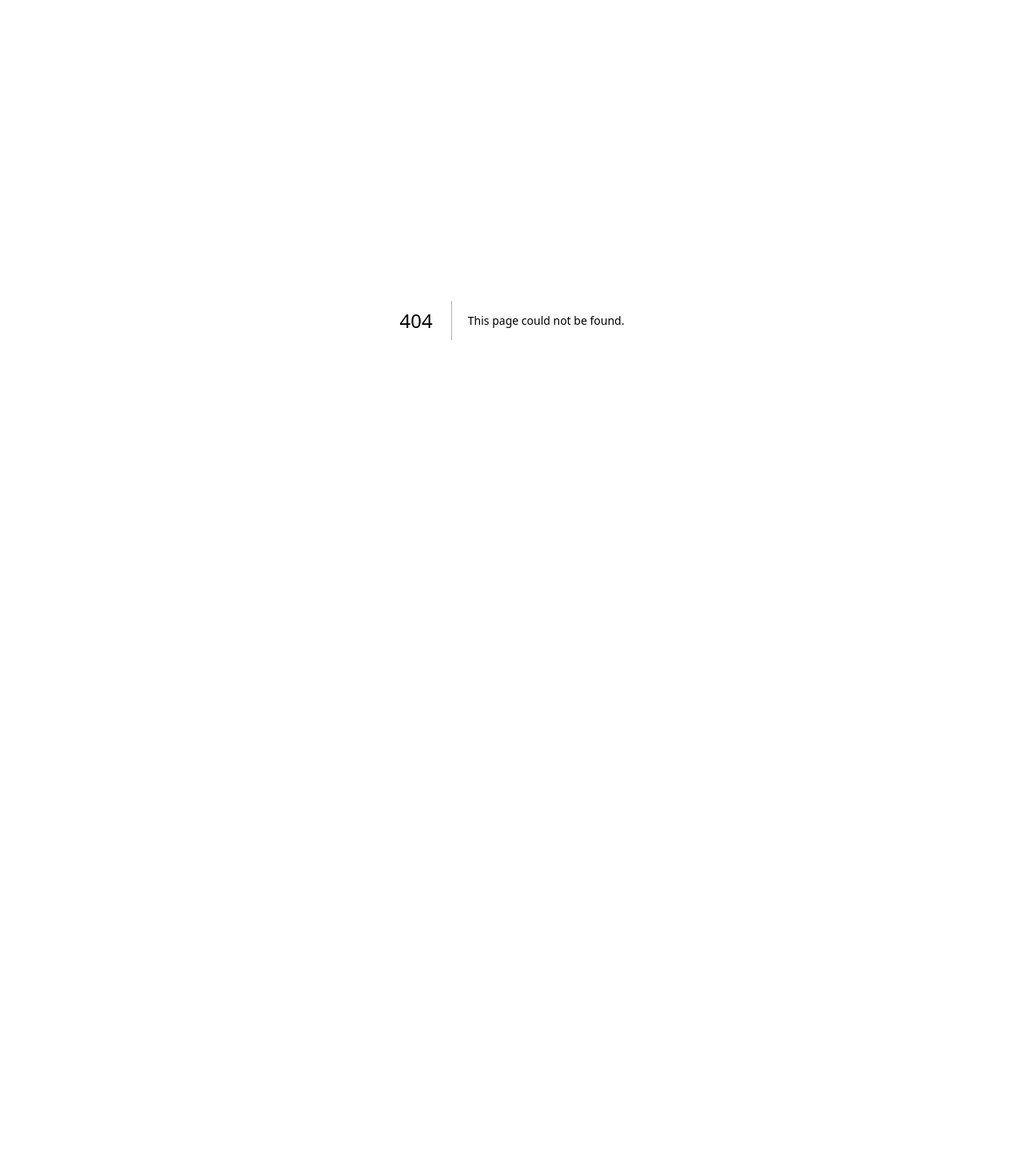
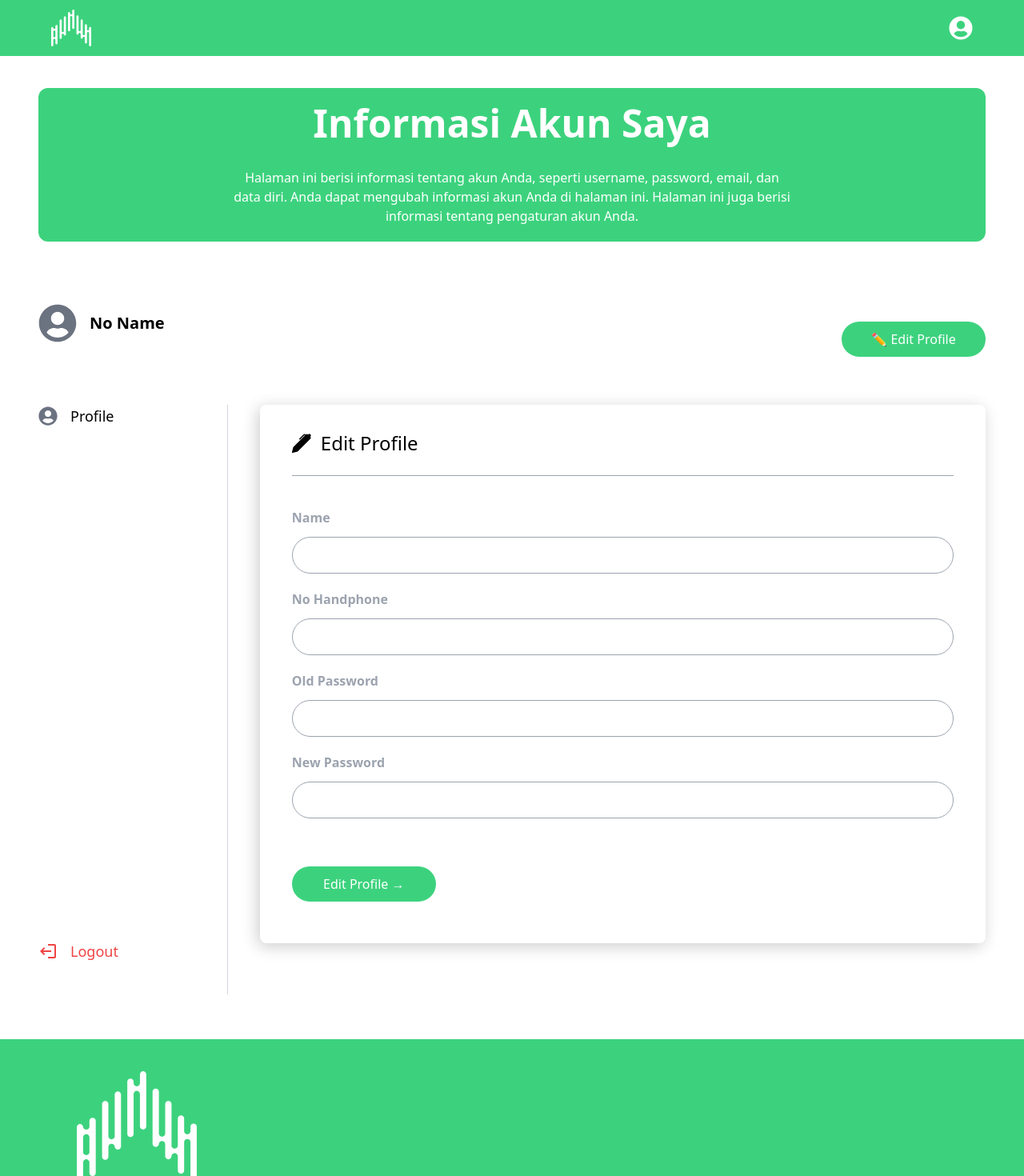
Before and after one commit to AmienulRana/vocagame-test-2, a Next.js app: page /profile in a window 1280 px wide. Before the commit this address had no page. Shown: the top 1470 px of the page at 80% size. Before the commit the page ends 800 px from the top, so only its background shows below. Built offline with nearby package versions, Linux system fonts and the light colour scheme.

Commit message:
Create profile page

```diff
--- /dev/null
+++ b/src/pages/profile.js
@@ -0,0 +1,74 @@
+import Button from "@/components/commons/Button";
+import Image from "next/image";
+import { Fragment } from "react";
+import { FaUser, FaUserCircle } from "react-icons/fa";
+import { MdLogout } from "react-icons/md";
+import { BsPenFill } from "react-icons/bs";
+import Input from "@/components/commons/Input";
+import Footer from "@/components/commons/Footer";
+
+export default function Profile() {
+  return (
+    <Fragment>
+      <div className="bg-lightgreen py-3 px-16">
+        <div className="mx-auto max-w-[1400px] flex justify-between items-center">
+          <Image src="/svg/logo-white.svg" width={50} height={50} alt="logo" />
+          <FaUserCircle className="text-white text-3xl" />
+        </div>
+      </div>
+
+      <div className="flex justify-center px-12 w-full">
+        <div className="bg-lightgreen max-w-[1400px] w-full rounded-xl px-5 py-5 mt-10 text-white text-center">
+          <h2 className="xl:text-5xl lg:text-3xl font-bold">
+            Informasi Akun Saya
+          </h2>
+          <p className="mt-8 xl:w-[700px] mx-auto">
+            Halaman ini berisi informasi tentang akun Anda, seperti username,
+            password, email, dan data diri. Anda dapat mengubah informasi akun
+            Anda di halaman ini. Halaman ini juga berisi informasi tentang
+            pengaturan akun Anda.
+          </p>
+        </div>
+      </div>
+      <section className="px-12 max-w-[1400px] mx-auto mt-10">
+        <div className="flex justify-between">
+          <div className="flex gap-4 items-center">
+            <FaUserCircle className="text-gray-500 text-5xl" />
+            <p className="text-xl font-bold">No Name</p>
+          </div>
+          <div className="w-[180px] min-w-max">
+            <Button text={"✏ Edit Profile"} />
+          </div>
+        </div>
+        <div className="md:flex gap-10 2xl:mt-16 md:mt-10">
+          <div className="w-[20%] border-r pb-10 border-gray-300 flex md:flex-col justify-between">
+            <div className="flex gap-4 items-center">
+              <FaUserCircle className="text-gray-500 text-2xl" />
+              <p className="text-lg">Profile</p>
+            </div>
+            <div className="flex gap-4 text-red-500 items-center">
+              <MdLogout className="text-2xl -rotate-180" />
+              <p className="text-lg">Logout</p>
+            </div>
+          </div>
+          <div className="flex-1 mb-16 shadow-[-3px_4px_20px_rgba(0,0,0,0.2)] rounded-lg py-8 px-10">
+            <h2 className="text-2xl flex items-center gap-3 pb-6 border-b border-gray-400">
+              <BsPenFill />
+              Edit Profile
+            </h2>
+            <div className="mt-10">
+              <Input label="Name" type={"text"} />
+              <Input label="No Handphone" type={"text"} />
+              <Input label="Old Password" />
+              <Input label="New Password" />
+              <div className="w-[180px] min-w-max">
+                <Button text={"Edit Profile →"} />
+              </div>
+            </div>
+          </div>
+        </div>
+      </section>
+      <Footer />
+    </Fragment>
+  );
+}
```
